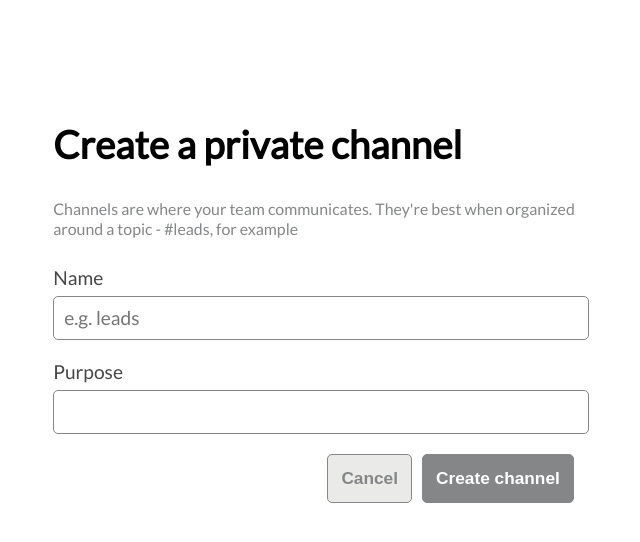
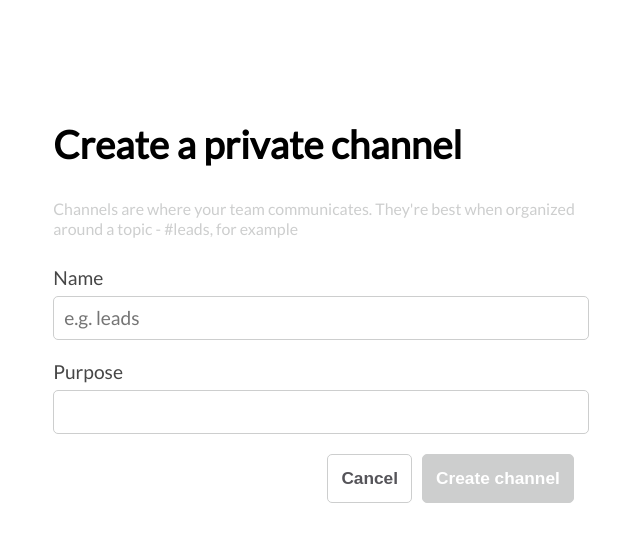
Before and after one commit to dallin-r-parker/react-slack, a React (Create React App) app: page / in a window 1280 px wide. Both pictures are taken after a click on the icon 173 px from the left and 26 px from the top of the page. Shown: the top 542 px of the page, without its empty margins (318-958 px from the left). Built offline with nearby package versions, Linux system fonts and the light colour scheme.

Commit message:
styling is done for CreateChannel Component

```diff
--- a/src/App.js
+++ b/src/App.js
@@ -35,7 +35,7 @@ class App extends Component {
           <nav id="nav-channels">CHANNELS
             <i onClick={this.handleModal}
               className="fa fa-plus-circle" aria-hidden="true"></i>
-            {this.state.show ? <CreateChannel/> : null}
+            {this.state.show ? <CreateChannel /> : null}
           </nav>
           { navChannels }
           <nav id="nav-dm">DIRECT MESSAGES
--- a/src/components/CreateChannel/CreateChannel.css
+++ b/src/components/CreateChannel/CreateChannel.css
@@ -27,7 +27,7 @@ body, html {
       color: black; }
     .create-channel-container .channel-wrap h5 {
       font-weight: lighter;
-      color: #858688;
+      color: #CDCECE;
       line-height: 20px; }
     .create-channel-container .channel-wrap p {
       margin: 0 0 7px;
@@ -39,7 +39,7 @@ body, html {
       height: 5vh;
       border-radius: 5px;
       outline: none;
-      border: 1px solid #858688;
+      border: 1px solid #CDCECE;
       margin-bottom: 20px;
       font-family: "Lato", sans-serif; }
     .create-channel-container .channel-wrap .btn-wrap {
@@ -53,10 +53,14 @@ body, html {
         font-weight: bold;
         margin-right: 10px;
         outline: none;
-        border: 0.5px solid #858688;
+        border: 0.5px solid #CDCECE;
         border-radius: 5px;
-        background: #EAEAE9;
-        color: #858688; }
+        background: white;
+        color: #555459;
+        cursor: pointer; }
+      .create-channel-container .channel-wrap .btn-wrap button:first-child:hover {
+        color: #2780F8;
+        background: white; }
       .create-channel-container .channel-wrap .btn-wrap button:nth-child(2) {
-        background: #858688;
+        background: #CDCECE;
         color: white; }
--- a/src/components/CreateChannel/CreateChannel.scss
+++ b/src/components/CreateChannel/CreateChannel.scss
@@ -57,8 +57,13 @@ body, html{
 				outline:none;
 				border: .5px solid $light-grey;
 				border-radius: 5px;
-				background: $btn-white;
-				color: $light-grey;
+				background: white;
+				color: $drk-grey;
+				cursor: pointer;
+			}
+			button:first-child:hover{
+				color:$royal-blue;
+				background:white;
 			}
 			button:nth-child(2){
 				background: $light-grey;
--- a/src/styles/base.scss
+++ b/src/styles/base.scss
@@ -1,8 +1,11 @@
 @import url('https://fonts.googleapis.com/css?family=Lato');
 /* App Colors */
 $active-green:#64D25A;
-$light-grey: #858688;
+$light-grey: #CDCECE;
 $btn-white: #EAEAE9;
+$create-green: #2AB27B;
+$royal-blue:#2780F8;
+$drk-grey:#555459;
 
 /* App Font */
 $lato: 'Lato', sans-serif;
```
